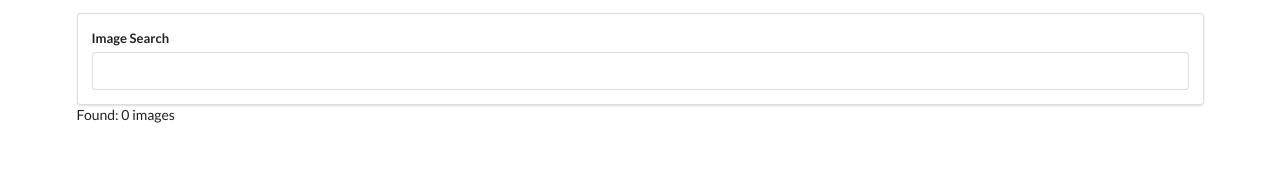
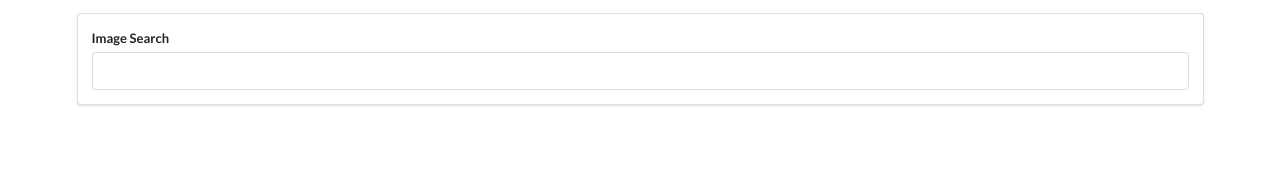
Before and after one commit to quedacoder/pics, a React (Create React App) app: page / in a window 1280 px wide. Shown: the top 175 px of the page. Built offline with nearby package versions, Linux system fonts and the light colour scheme.

Commit message:
Created new component imagelist to display list of images to user

```diff
--- a/src/components/App.js
+++ b/src/components/App.js
@@ -1,5 +1,6 @@
 import React from 'react';
 import SearchBar from './SearchBar';
+import ImageList from './ImageList';
 
 class App extends React.Component {
 
@@ -37,7 +38,7 @@
         return (
             <div className="ui container" style={{ marginTop: '1%' }}>
                 <SearchBar onSubmit={this.onSearchSubmit}/>
-                Found: {this.state.images.length} images
+                <ImageList images={this.state.images}/>
             </div>
         );
     }
--- /dev/null
+++ b/src/components/ImageList.js
@@ -0,0 +1,11 @@
+import React from 'react';
+
+const ImageList = (props) => {
+    const images = props.images.map(({description, id, urls}) => {
+        return <img alt={description} key={id} src={urls.regular} />
+    });
+
+    return <div>{images}</div>;
+};
+
+export default ImageList;
```
Also changed, not shown: 1 other file (tests, documents, lock files or other folders).
